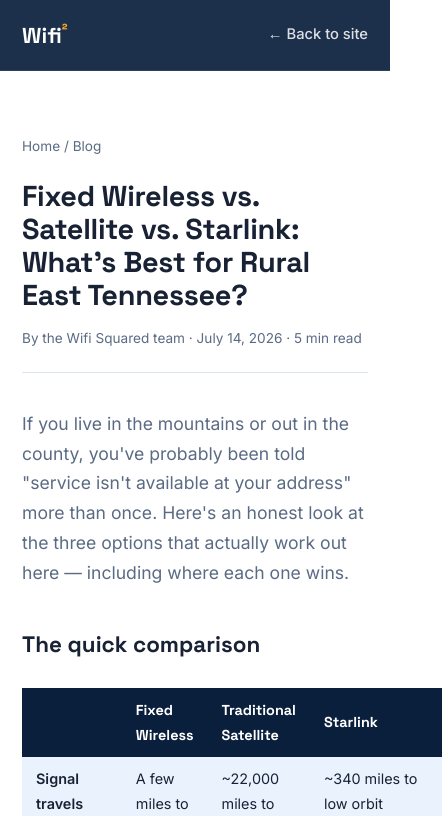
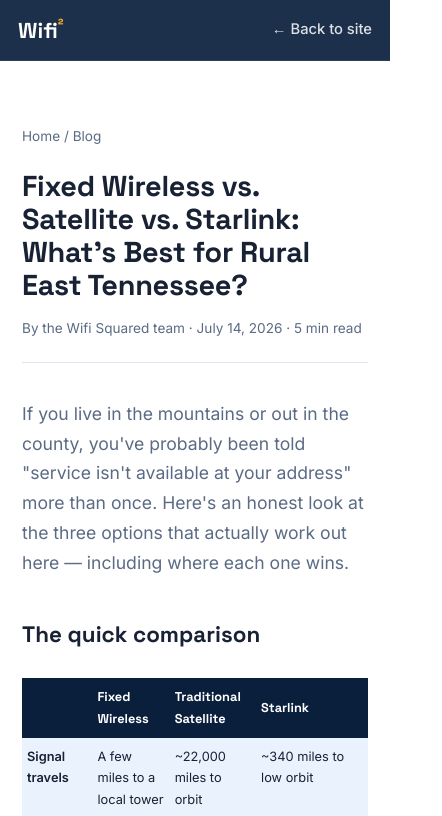
Before and after one commit to SmokyMountainWebCo/wifisquared, a plain HTML site: page fixed-wireless-vs-satellite-vs-starlink.html in a window 390 px wide. Shown: the top 816 px of the page, 442 px wide, since content can reach past the window. Drawn offline with Linux system fonts and the light colour scheme.

Commit message:
Site-wide mobile top bar fix (1/3): homepage + contact + 2.4/5 GHz + Starlink pages. Top bar scrolls with the page on phones (<=760px) instead of sticking over titles; no-wrap nav links; overflow-x guard; phone-width tables fit. Desktop unchanged.

```diff
--- a/fixed-wireless-vs-satellite-vs-starlink.html
+++ b/fixed-wireless-vs-satellite-vs-starlink.html
@@ -69,6 +69,22 @@
 .more a{display:block;padding:6px 0}
 footer{background:#071628;color:rgba(255,255,255,.6);padding:28px 0;font-size:.82rem;text-align:center}
 footer a{color:var(--amber)}
+/* Top bar on phones (same fix as /livestreams): the bar scrolls away with the page
+   instead of sticking at top:0, so it can't sit over the title. Nav links never wrap
+   or get squeezed, and everything stays inside the screen width. */
+html,body{max-width:100%;overflow-x:clip}
+.nav-in>a{white-space:nowrap}
+.nav a.back{flex-shrink:0}
+@media(max-width:760px){
+  .nav{position:relative}
+  .nav-in{height:60px;padding:0 18px}
+  .nav a.back{padding-left:16px}
+  img,video,iframe{max-width:100%}
+  article a{overflow-wrap:anywhere}
+  th,td{padding:8px 5px}
+  table{font-size:.8rem;display:block;max-width:100%;overflow-x:auto;-webkit-overflow-scrolling:touch}
+  td,th{-webkit-hyphens:auto;hyphens:auto}
+}
 </style>
 </head>
 <body>
```
Also changed, not shown: 2-4-ghz-vs-5-ghz-wifi-5-6-7.html (+16 -0 lines), contact.html (+13 -0 lines), index.html (+13 -0 lines).
